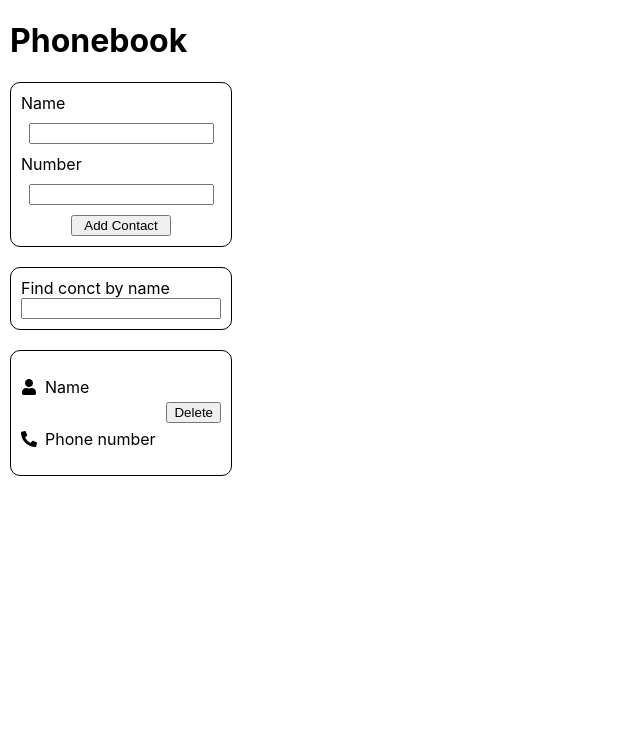
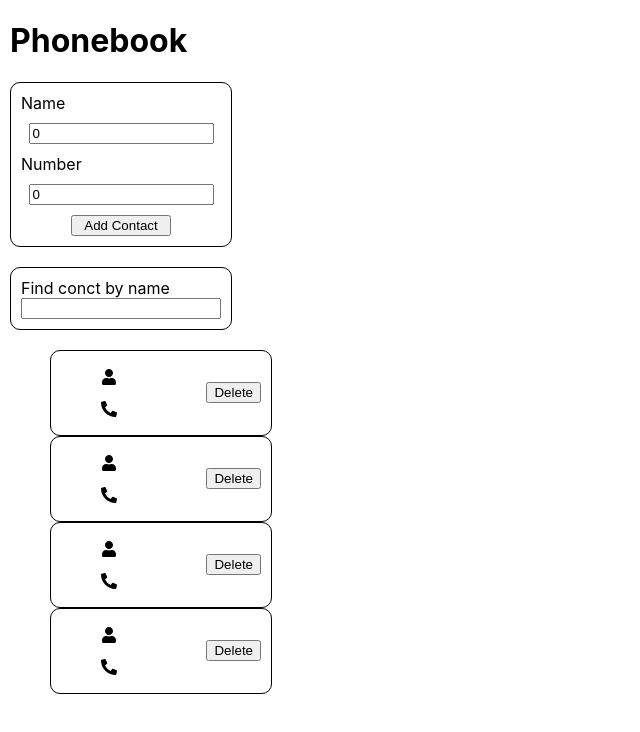
Before and after one commit to MichaelTetris/goit-react-hw-03, a React (Vite) app: page / in a window 1280 px wide. Shown: the top 732 px of the page, without its empty margins (0-640 px from the left). Built offline with nearby package versions, Linux system fonts and the light colour scheme.

Commit message:
add list

```diff
--- a/src/components/App.jsx
+++ b/src/components/App.jsx
@@ -1,22 +1,64 @@
 /* import React from 'react'; */
 
 import css from "./app.module.css";
-/* import arrContacts from "./array.json" */
+import arrContact from "./array.json"
 
 import ContactForm from "./ContactForm/contactForm";
 import SearchBox from "./SearchBox/SearchBox";
 import ContactList from "./ContactList/ContactList ";
 
-import { useState, useEffect } from "react";
+import { Component, useState, useEffect } from "react";
+import Contact from "./ContactList/Contact";
+
+console.log(arrContact)
+
+const getStoredContacts = () => {
+  const StoredContacts = localStorage.getItem("contacts");
+  return StoredContacts ? JSON.parse(StoredContacts) : arrContact;
+};
 
 
 const App = () => {
+  const [contacts, setContacts] = useState(getStoredContacts);
+
+  /* const [users, setUsers] = useState(arrContact) */
+
+  const [searchTerm, setSearchTerm] = useState("");
+
+  useEffect(() => {
+    localStorage.setItem("contacts", JSON.stringify(contacts));
+  }, [contacts]);
+
+
+  const addContact = (newContact) => {
+    setContacts((prevContacts) => {
+      return [...prevContacts, newContact];
+    });
+  };
+
+  const handleSearch = (value) => {
+    setSearchTerm(value);
+  };
+
+  const handleDeleteContact = (contactId) => {
+    setContacts((prevContacts) =>
+      prevContacts.filter((contact) => contact.id !== contactId)
+    );
+  };
+
+  const filteredContacts = contacts.filter((contact) =>
+    contact.name.toLowerCase().includes(searchTerm.toLowerCase())
+  );
+
+
+
+
   return (
     <div className={css.container}>
       <h1>Phonebook</h1>
       <ContactForm />
       <SearchBox />
-      <ContactList />
+      <ContactList user = {contacts}/>
     </div>
   );
 };
--- a/src/components/ContactForm/contactForm.jsx
+++ b/src/components/ContactForm/contactForm.jsx
@@ -4,12 +4,13 @@ import css from './form.module.css';
 
 const ContactForm = () => {
   return (
-    <Formik initialValues={{}} onSubmit={() => {}}>
+    <Formik initialValues={{ name: "0",
+      number: "0"}} onSubmit={() => {}}>
 			<Form className={css.form}>
 				<label htmlFor="name">Name</label>
-        <Field className ={css.input}  name="name" />
+        <Field className ={css.input} id="name"  name="name" />
         <label htmlFor="number">Number</label>
-        <Field className ={css.input}  name="number" />
+        <Field className ={css.input} id="number"  name="number" />
         <button className ={css.btn}  type="submit">Add Contact</button>
 
 			</Form>
--- a/src/components/ContactList/Contact.jsx
+++ b/src/components/ContactList/Contact.jsx
@@ -2,22 +2,23 @@ import { FaUser } from "react-icons/fa";
 import { FaPhoneAlt } from "react-icons/fa";
 import css from "./element.module.css";
 
-const Contact = () => {
+const Contact = (user => {
+  const {id,name,number} = user;
   return (
-    <div className={css.element}>
-      <div>
-        <span className={css.string}>
+    <div id={id} className={css.element}>
+      <ul>
+        <li className={css.string}>
           <FaUser />
-          <p>Name</p>
-        </span>
-        <span className={css.string}>
+          <p>{name}</p>
+        </li>
+        <li className={css.string}>
           <FaPhoneAlt />
-          <p>Phone number</p>
-        </span>
-      </div>
-      <button>Delete</button>
+          <p>{number}</p>
+        </li>
+      </ul>
+       <button>Delete</button>
     </div>
   );
-};
+});
 
 export default Contact;
--- a/src/components/ContactList/ContactList .jsx
+++ b/src/components/ContactList/ContactList .jsx
@@ -1,12 +1,23 @@
-import Contact from "./Contact";
+/* import Contact from "./Contact"; */
 
 
-const ContactList = () => {
+
+
+import Contact from "./Contact";
+import css from "./element.module.css";
+
+const ContactList = ({ user, onDeleteContact }) => {
   return (
-    <div>
-      <Contact/>
-    </div>
-  )
+    <ul className={css.contactList}>
+      {user.map((contact) => (
+        <Contact
+          key={contact.id}
+          // id={id}
+          contact={contact}
+          onDeleteContact={onDeleteContact}
+        />
+      ))}
+    </ul>
+  );
 };
-
 export default ContactList;
```
Also changed, not shown: src/components/array.json (renamed from src/components/SearchBox/array.json).
